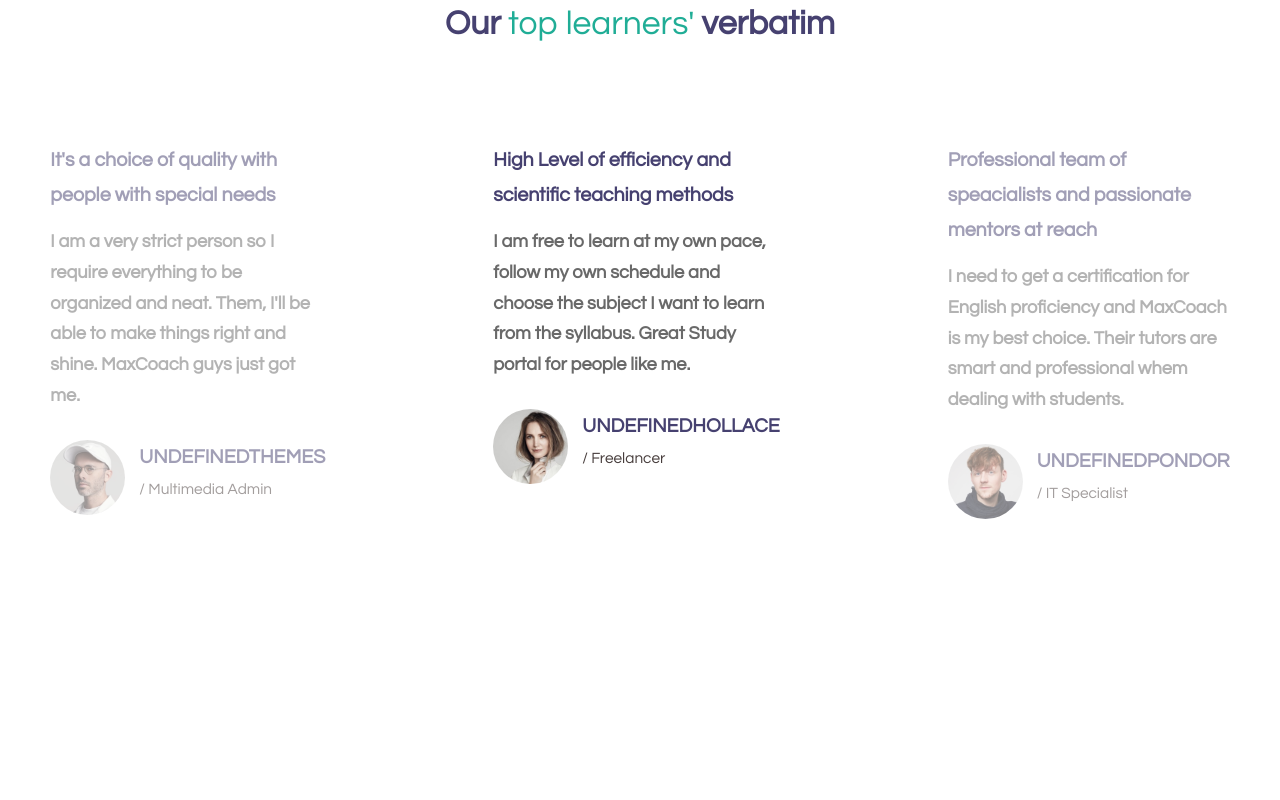
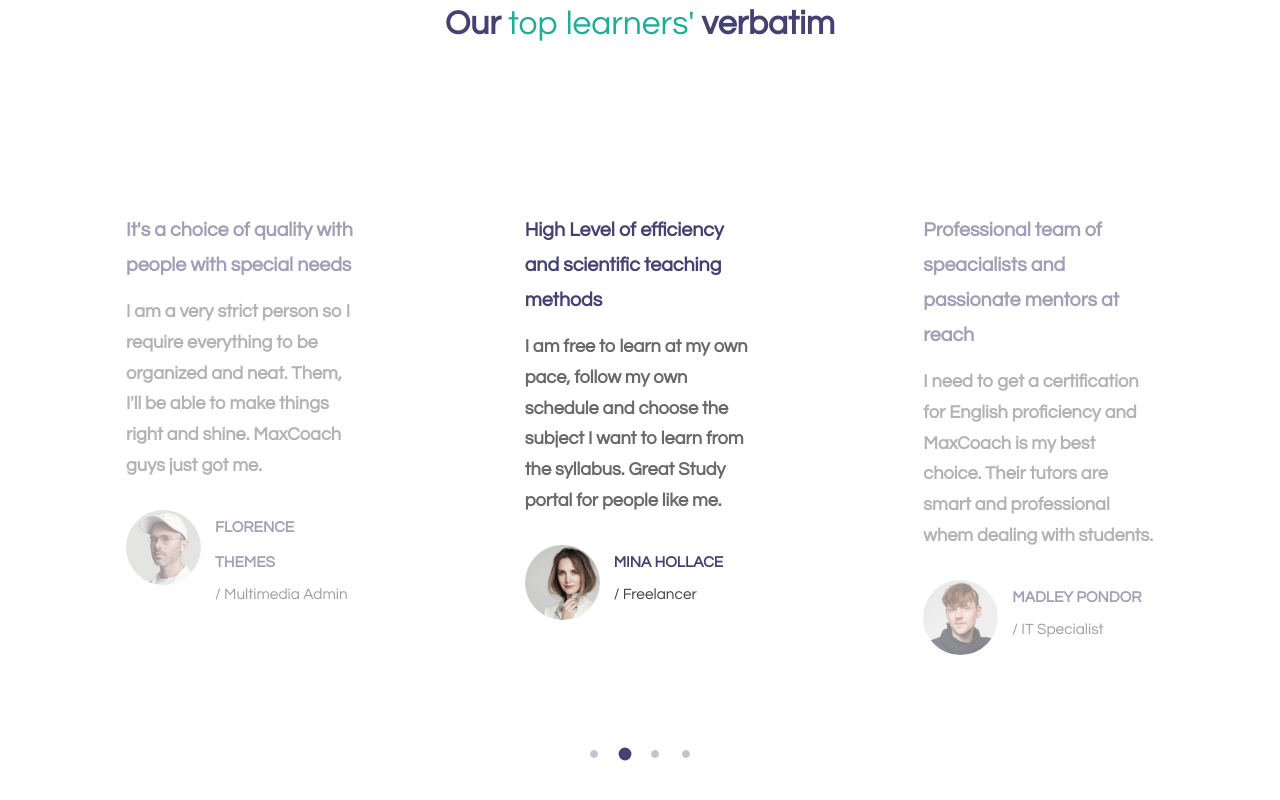
Before and after one commit to aleballabio/proj-html-vuejs, a Vue app: page / in a window 1280 px wide. Shown: the part 3634-4434 px from the top of the page. Before the commit the page ends 4307 px from the top, so only its background shows below. Built offline with nearby package versions, Linux system fonts and the light colour scheme.

Commit message:
finished cards

```diff
--- a/src/components/CarrouselTestimonials.vue
+++ b/src/components/CarrouselTestimonials.vue
@@ -3,7 +3,7 @@
     <div class="cont-title">
       <h3 class="uppercase opacity-title">Great words about Maxcoach</h3>
       <h2>Our <span class="unset-fw green">top learners'</span> verbatim</h2>
-
+    </div>
     <div class="container-cards">
       <div
         class="card"
@@ -25,13 +25,21 @@
           />
           <span
             ><h2 class="profile-title uppercase">
-                {{ card.name + card.surname }}
+              {{ card.nome }} {{ card.surname }}
             </h2>
             <p>/ {{ card.role }}</p></span
           >
         </div>
       </div>
     </div>
+
+    <div class="cont-selectors">
+      <div
+        v-for="(circleTest, index) in testimonialProfiles"
+        :key="circleTest.id"
+        class="selector circle"
+        :class="activeIndex === index ? 'selected' : ''"
+      ></div>
     </div>
   </div>
 </template>
@@ -108,6 +116,10 @@ export default {
 <style lang="scss" scoped>
 @import "../assets/temporary/variables";
 
+.container-full {
+  padding-bottom: 100px;
+}
+
 .cont-title {
   text-align: center;
   padding-bottom: 5rem;
@@ -148,7 +160,7 @@ export default {
       }
 
       .profile-title {
-        font-size: 1.4rem;
+        font-size: 1.1rem;
         padding: 0;
       }
 
@@ -162,4 +174,24 @@ export default {
     opacity: 0.5;
   }
 }
+
+.cont-selectors {
+  text-align: center;
+
+  .selector {
+    background-color: $greyDark;
+    border: solid 1px $greyDark;
+    width: 8px;
+    height: 8px;
+    opacity: 0.5;
+    margin: 0.8rem;
+    display: inline-block;
+  }
+  .selected {
+    background-color: $darkblue;
+    border-color: $darkblue;
+    transform: scale(1.6);
+    opacity: unset;
+  }
+}
 </style>
```
Lines whose indentation alone changed are shown as unchanged.
